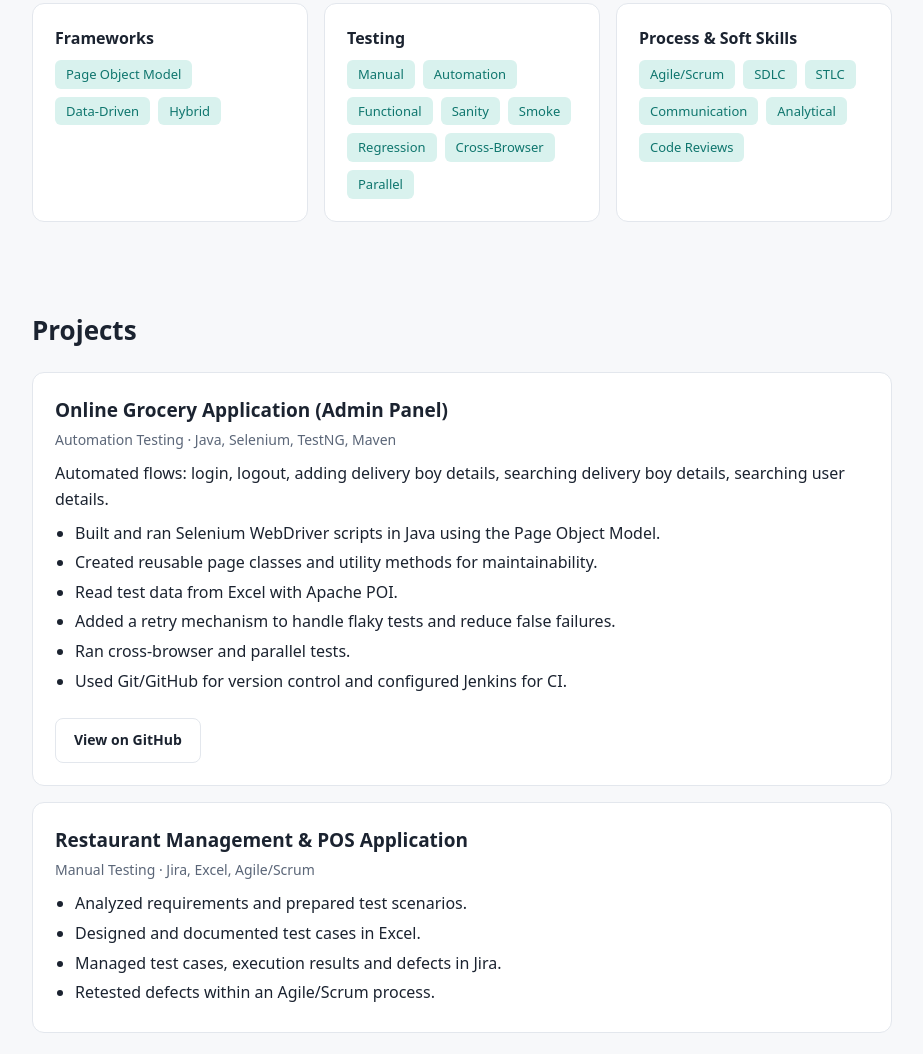
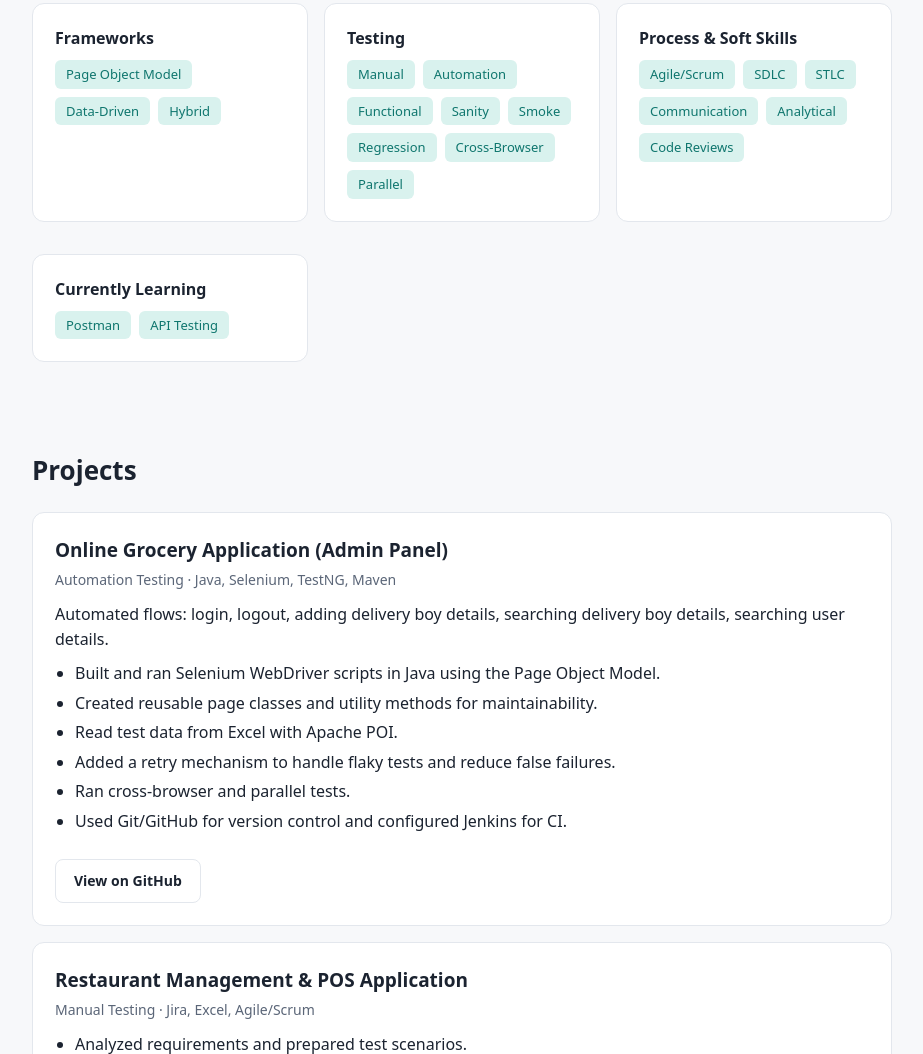
Before and after one commit to AthulyaWilson11/athulyawilson11.github.io, a plain HTML site: page index.html in a window 1280 px wide. Shown: the part 1043-2097 px from the top of the page, without its empty margins (178-1101 px from the left). Drawn offline with Linux system fonts and the light colour scheme.

Commit message:
Add files via upload

```diff
--- a/index.html
+++ b/index.html
@@ -62,6 +62,7 @@ footer{border-top:1px solid var(--border);padding:28px 0;color:var(--muted);font
 <div class="card g"><h3>Frameworks</h3><div class="chips"><span class="chip">Page Object Model</span><span class="chip">Data-Driven</span><span class="chip">Hybrid</span></div></div>
 <div class="card g"><h3>Testing</h3><div class="chips"><span class="chip">Manual</span><span class="chip">Automation</span><span class="chip">Functional</span><span class="chip">Sanity</span><span class="chip">Smoke</span><span class="chip">Regression</span><span class="chip">Cross-Browser</span><span class="chip">Parallel</span></div></div>
 <div class="card g"><h3>Process &amp; Soft Skills</h3><div class="chips"><span class="chip">Agile/Scrum</span><span class="chip">SDLC</span><span class="chip">STLC</span><span class="chip">Communication</span><span class="chip">Analytical</span><span class="chip">Code Reviews</span></div></div>
+<div class="card g"><h3>Currently Learning</h3><div class="chips"><span class="chip">Postman</span><span class="chip">API Testing</span></div></div>
 </div>
 </section>
 
```
